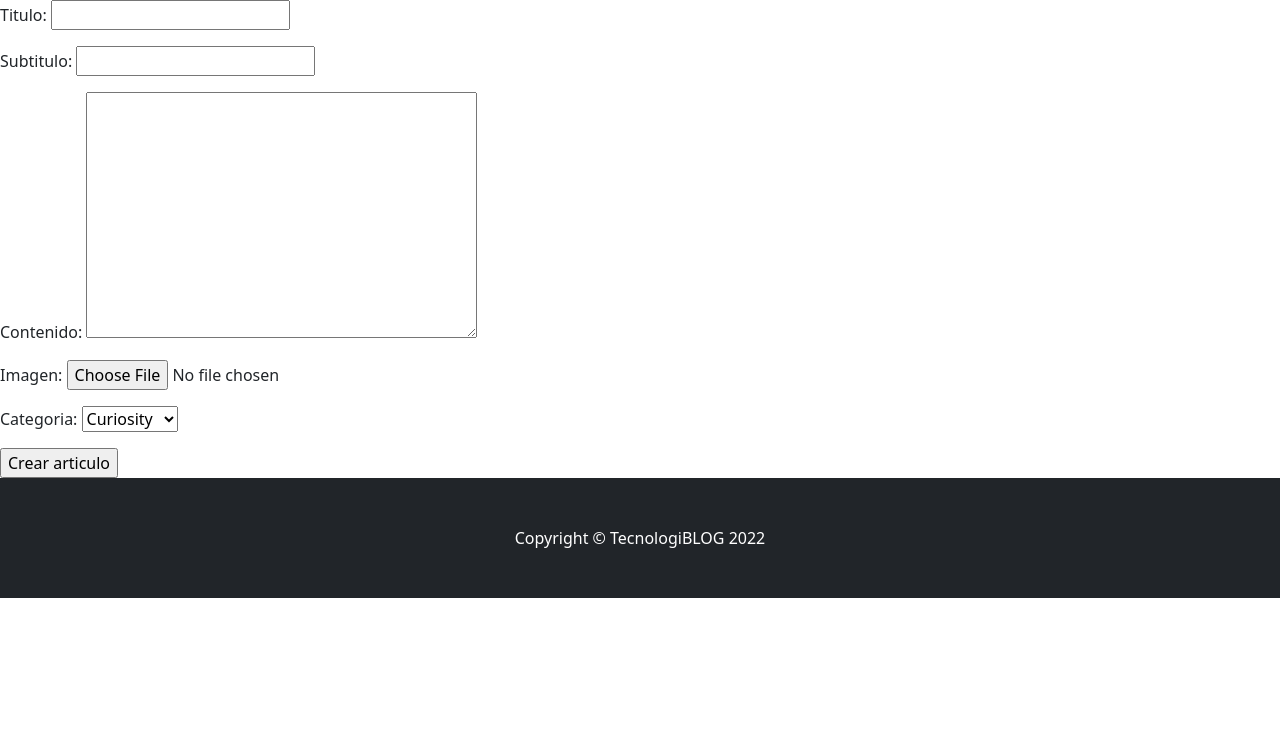
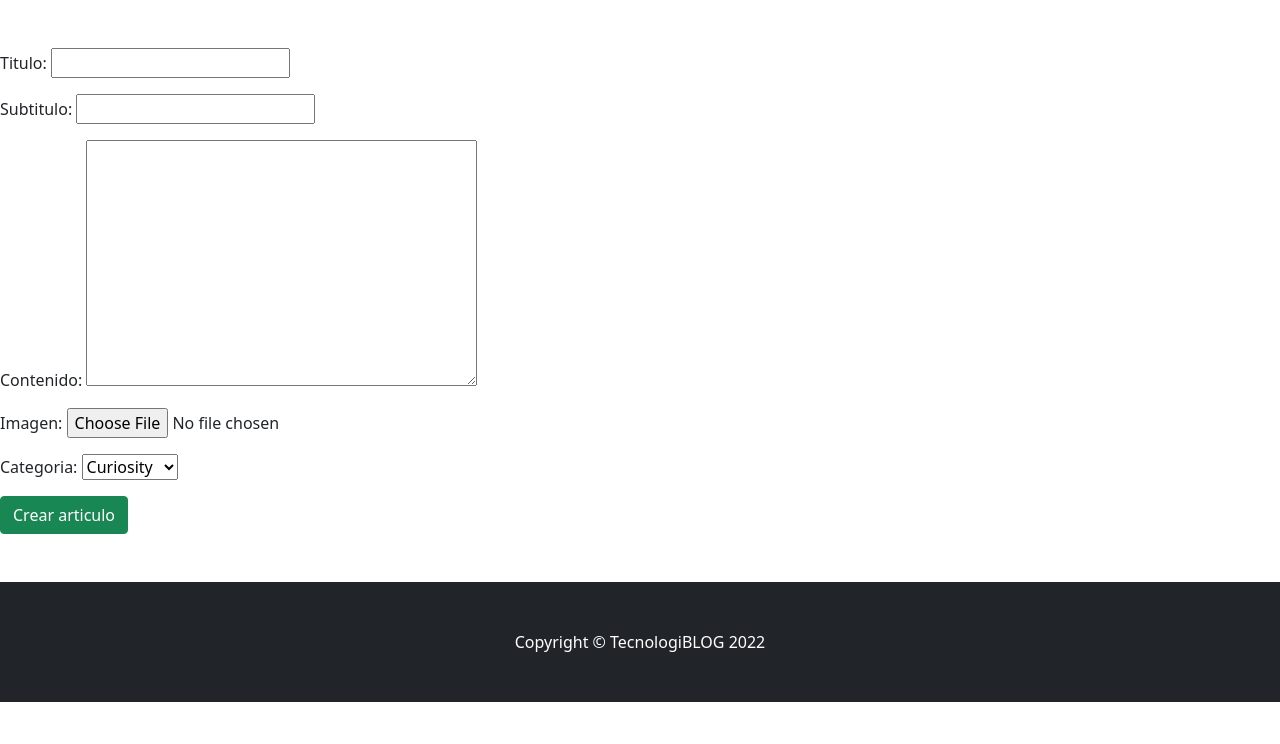
Before and after one commit to ArielPerez23/EntregaFinal-Perez-Botti-Barcia, a Django app: page /blog/nuevo_articulo/ in a window 1280 px wide. Shown: the part 56-800 px from the top of the page. Run offline with Django 4.2, Linux system fonts and the light colour scheme; some libraries are stand-ins or nearby versions.

Commit message:
formateo de page alta articulo

```diff
--- a/blog/templates/blog/nuevo_articulo.html
+++ b/blog/templates/blog/nuevo_articulo.html
@@ -7,15 +7,16 @@ Nuevo Articulo - Blog
 
 {% block  contenidoPagina%}
 <title>TecnologiBLOG</title>
+<br><br>
 
 <!-- Page Content-->
 <form action="" method="post" enctype="multipart/form-data">{% csrf_token %}
 
     {{form.as_p}}
 
-    <input type="submit" value="Crear articulo">
+    <input class="btn btn-success" type="submit" value="Crear articulo">
 
 </form>
 
-
+<br><br>
 {% endblock %}
```
